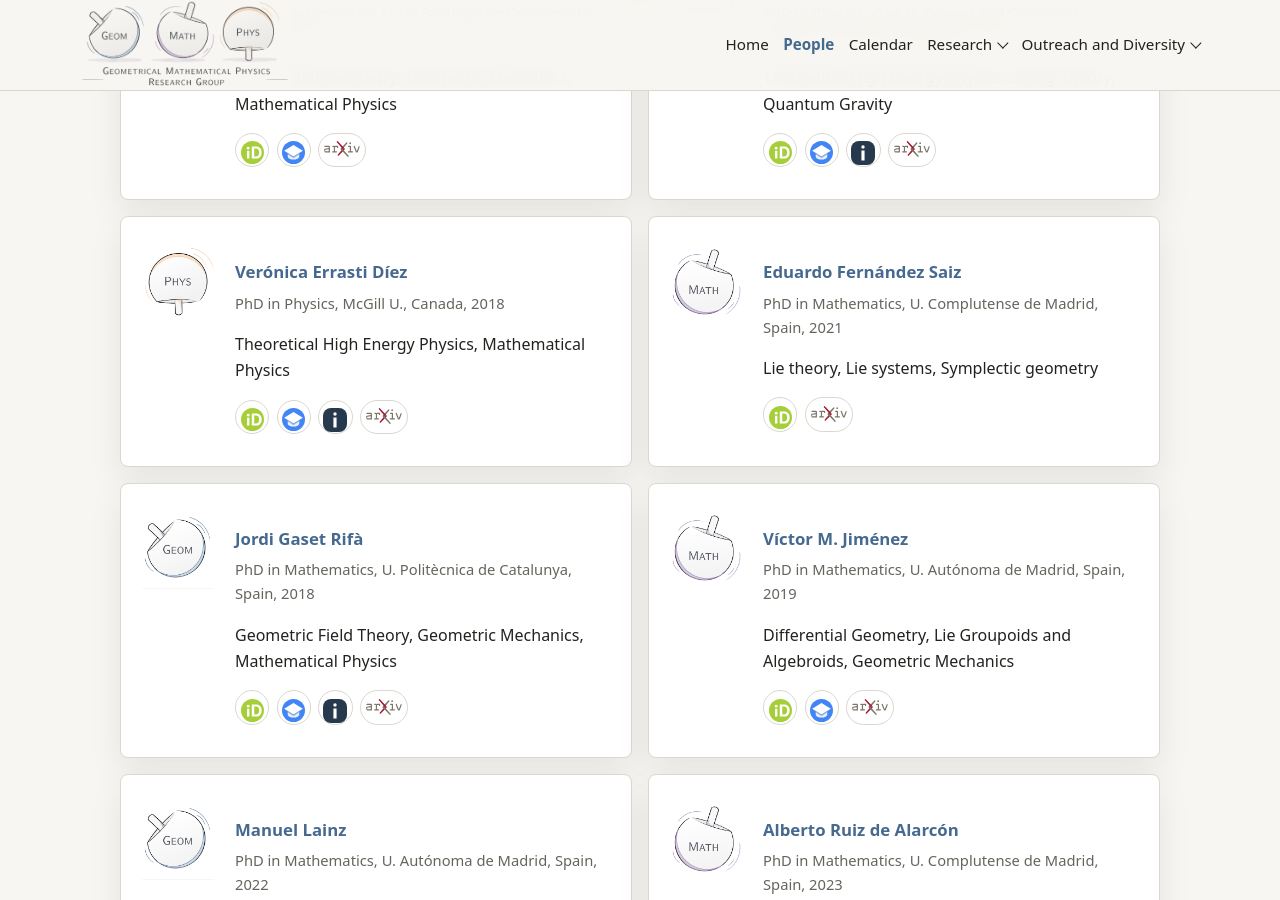
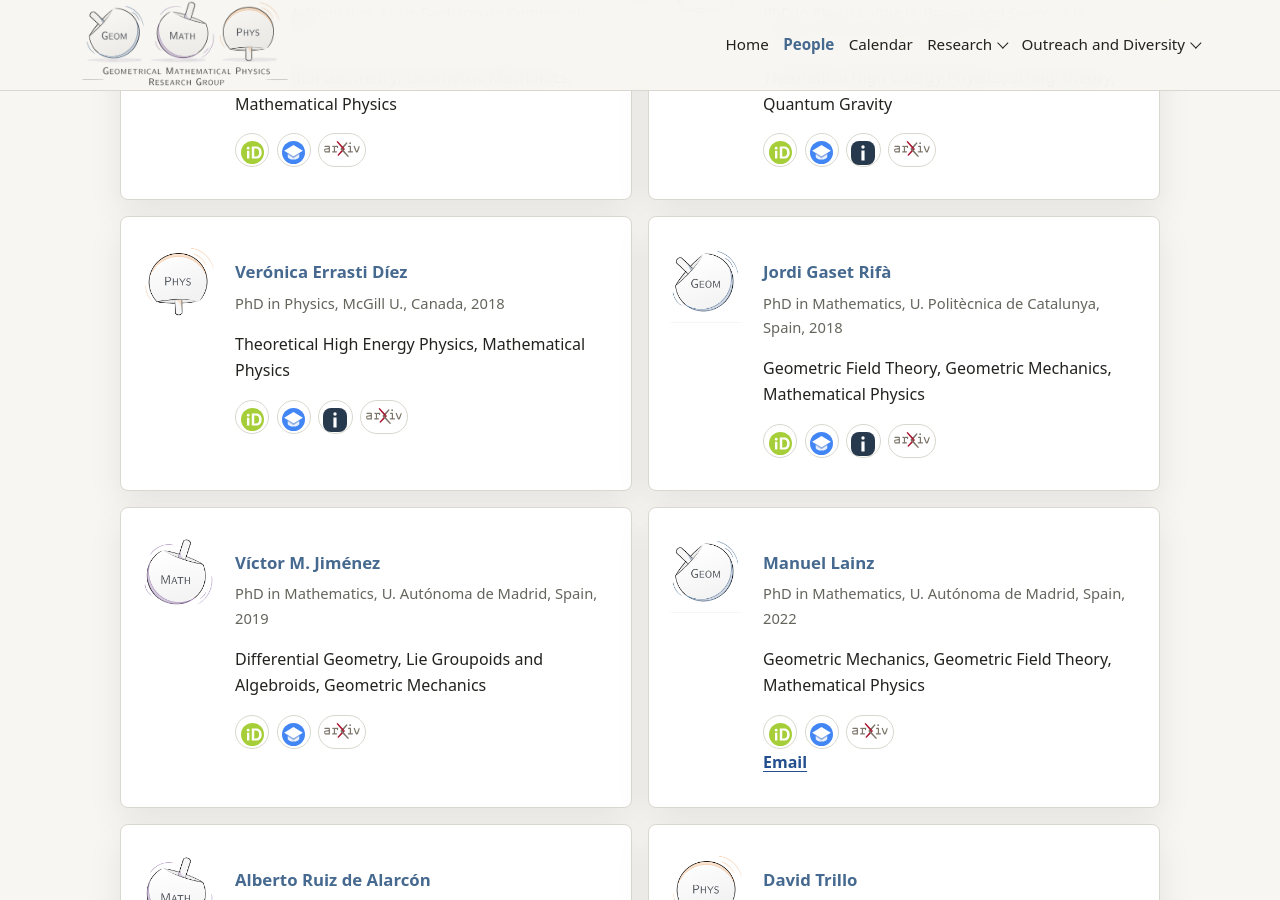
Before and after one commit to GeomMPhys/geommphys.github.io, a Jekyll site: the page built from people.md, in a window 1280 px wide and 900 px high, scrolled down 1044 px. Built offline with Jekyll 4.4.1, drawn with Linux system fonts in a browser that asks for light colours.

Commit message:
remove Edu

```diff
--- a/_data/people.yml
+++ b/_data/people.yml
@@ -70,17 +70,6 @@
         url: "https://scholar.google.com/citations?user=byW5XUIAAAAJ&hl=en&oi=ao"
       - type: "inspire"
         url: "https://inspirehep.net/authors/1602349?ui-citation-summary=true"
-
-  - id: eduardo-fernandez-saiz
-    name: "Eduardo Fernández Saiz"
-    photo: "/assets/images/people-icons/math_icon.png"
-    role: "PhD in Mathematics, U. Complutense de Madrid, Spain, 2021"
-    research: "Lie theory, Lie systems, Symplectic geometry"
-    profiles:
-      - type: "orcid"
-        url: "https://orcid.org/0000-0002-6220-4987"
-      - type: "arxiv"
-        url: "https://arxiv.org/search/math?searchtype=author&query=Fernandez-Saiz%2C+E"
 
   - id: jordi-gaset-rifa
     name: "Jordi Gaset Rifà"
```
Also changed, not shown: _data/publications.yml (+0 -7 lines).
